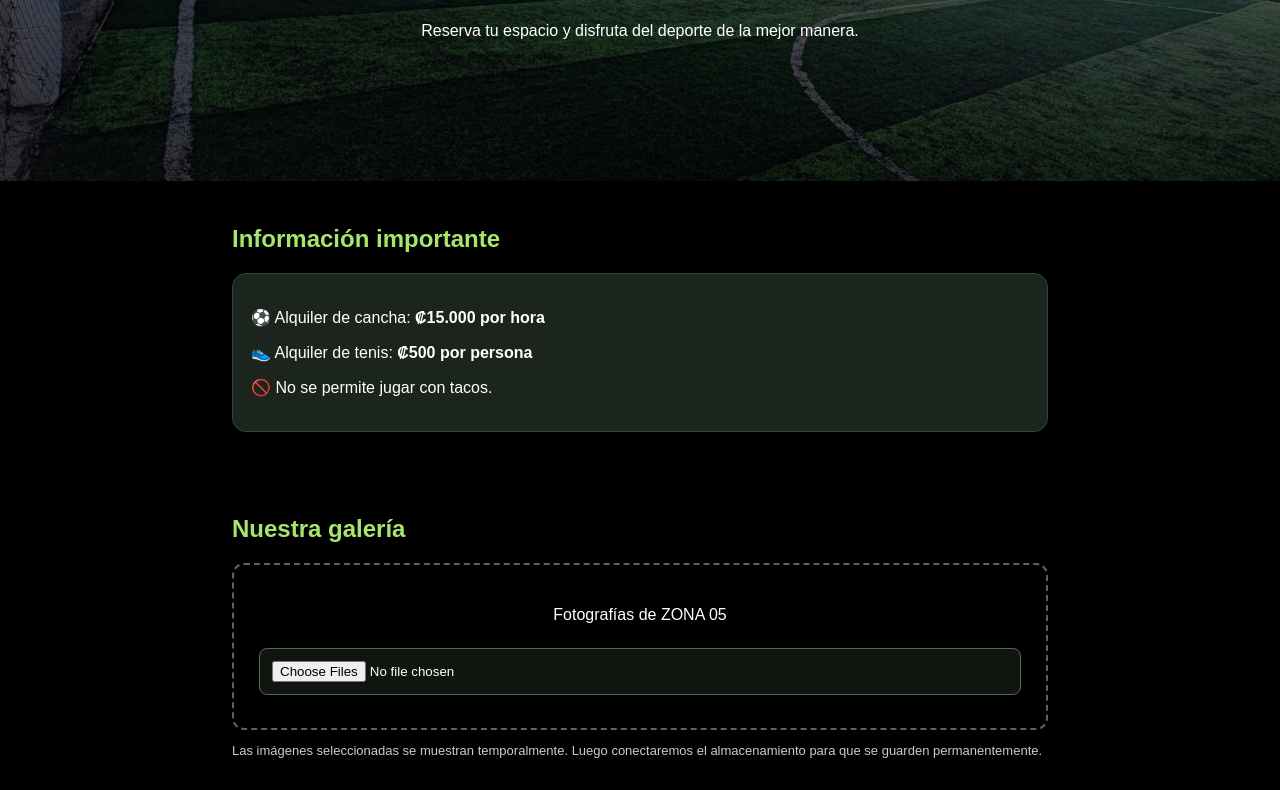
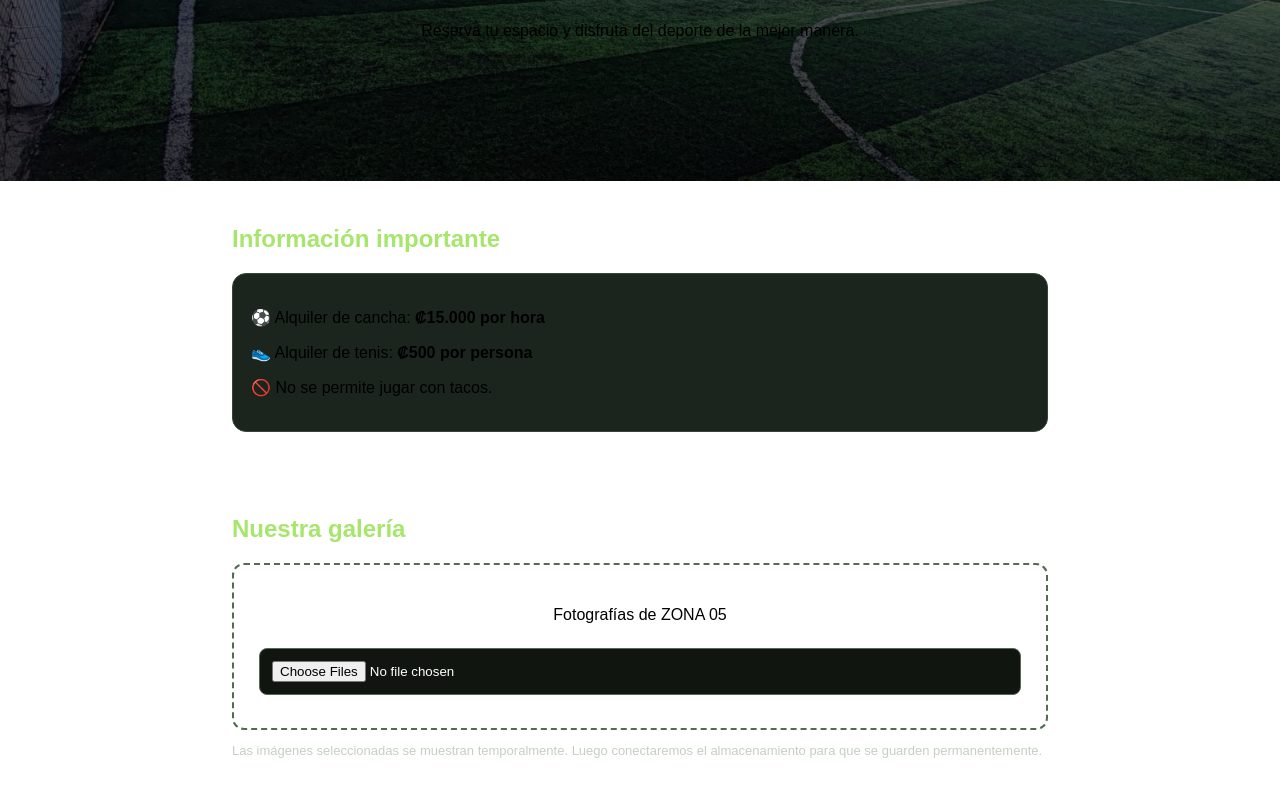
Before and after one commit to isaac41010/Zona-05, a plain HTML site: page index.html in a window 1280 px wide. Shown: the part 350-1140 px from the top of the page. Drawn offline with Linux system fonts and the light colour scheme.

Commit message:
Change background and text color in index.html

```diff
--- a/index.html
+++ b/index.html
@@ -14,7 +14,7 @@
 
 *{box-sizing:border-box}
 
-body{margin:0;background:#000000;color:white;font-family:Arial,sans-serif}
+body{margin:0;background:#ffffff;color:#000000;font-family:Arial,sans-serif}
 
 header{background:#17251a;padding:28px 18px;text-align:center;border-bottom:3px solid #8bd34b}
 
```
